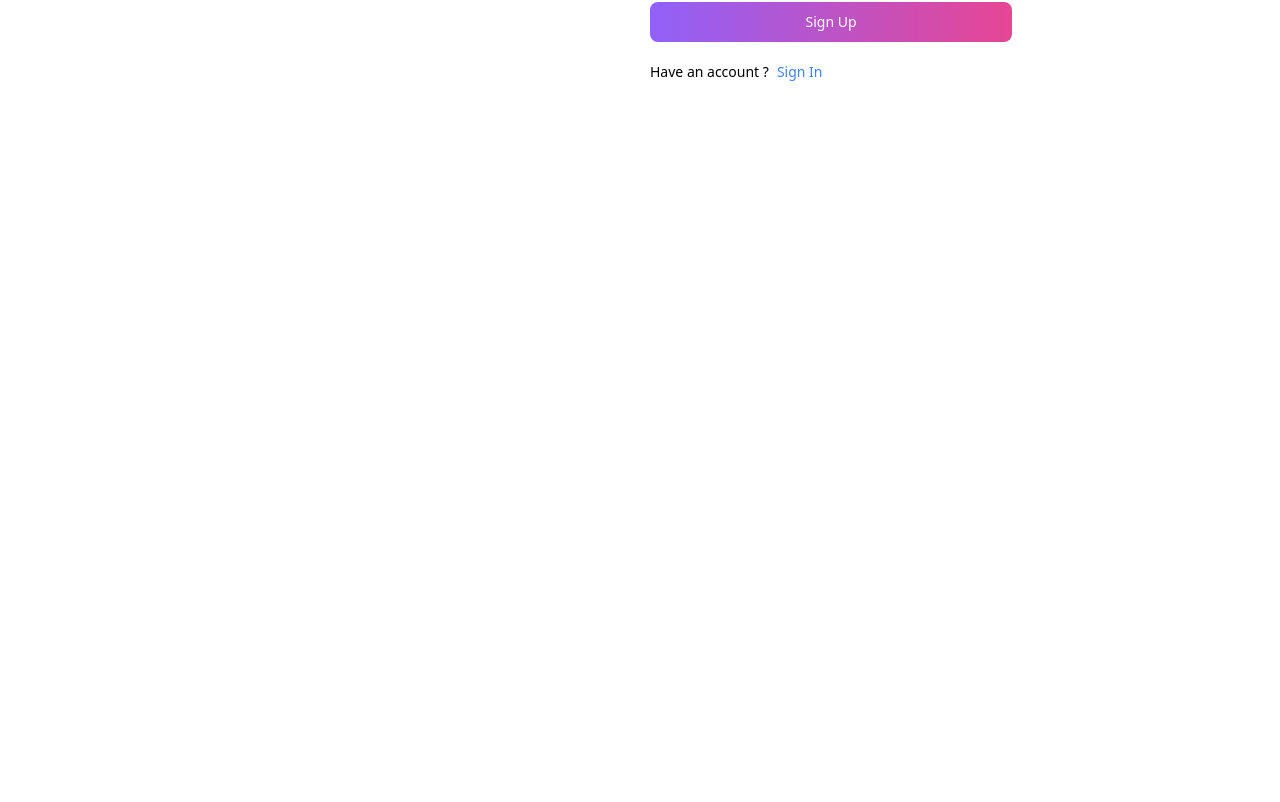
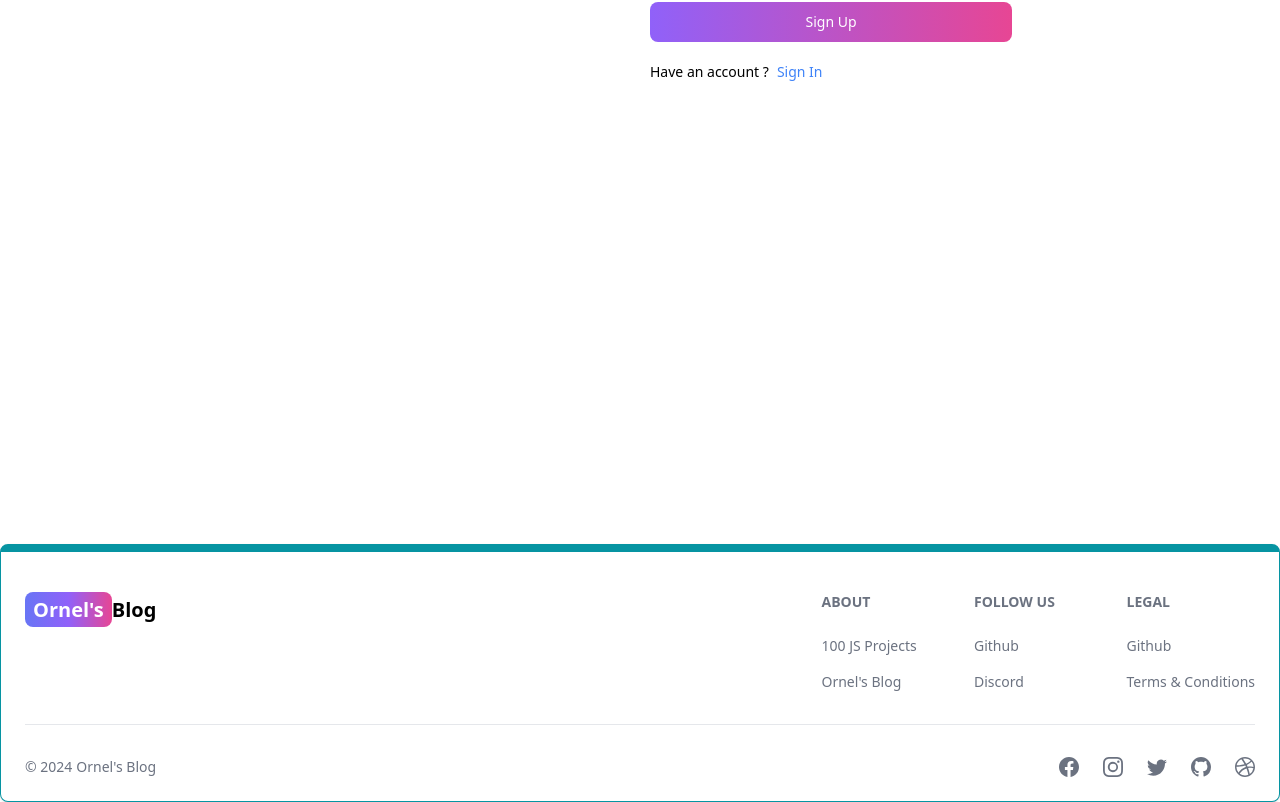
Before and after one commit to ornel77/mern-blog, a React (Vite) app in the folder client/: page /sign-up in a window 1280 px wide. Shown: the part 400-1202 px from the top of the page. Before the commit the page ends 944 px from the top, so only its background shows below. Built offline with nearby package versions, Linux system fonts and the light colour scheme.

Commit message:
create and add footer

```diff
--- a/client/src/App.jsx
+++ b/client/src/App.jsx
@@ -6,6 +6,7 @@
 import SignIn from './pages/SignIn'
 import SignUp from './pages/SignUp'
 import Header from './components/Header'
+import FooterComponent from './components/Footer'
 
 function App() {
   return (
@@ -19,6 +20,7 @@
         <Route path='/sign-in' element={<SignIn />} />
         <Route path='/sign-up' element={<SignUp />} />
       </Routes>
+      <FooterComponent />
     </BrowserRouter>
   );
 }
--- /dev/null
+++ b/client/src/components/Footer.jsx
@@ -0,0 +1,92 @@
+import { Footer } from 'flowbite-react';
+import { Link } from 'react-router-dom';
+import {
+  BsFacebook,
+  BsInstagram,
+  BsTwitter,
+  BsGithub,
+  BsDribbble,
+} from 'react-icons/bs';
+
+const FooterComponent = () => {
+  return (
+    <Footer container className='border border-t-8 border-teal-500'>
+      <div className='w-full max-w-7xl mx-auto '>
+        <div className='grid w-full justify-between sm:flex md:grid-cols-1'>
+          {/* logo */}
+          <div className='mt-5'>
+            <Link
+              to='/'
+              className='self-center whitespace-nowrap text-lg sm:text-xl font-semibold dark:text-white'
+            >
+              <span className='px-2 py-1 bg-gradient-to-r from-indigo-500 via-purple-500 to-pink-500 rounded-lg text-white'>
+                {"Ornel's"}
+              </span>
+              Blog
+            </Link>
+          </div>
+          <div className='grid grid-cols-2 gap-8 mt-4 sm:grid-cols-3 sm:gap-6'>
+            <div>
+              <Footer.Title title='About' />
+              <Footer.LinkGroup col>
+                <Footer.Link
+                  href='https://www.100jsprojects.com'
+                  target='_blank'
+                  rel='noopener noreferrer'
+                >
+                  100 JS Projects
+                </Footer.Link>
+                <Footer.Link
+                  href='/about'
+                  target='_blank'
+                  rel='noopener noreferrer'
+                >
+                  Ornel&apos;s Blog
+                </Footer.Link>
+              </Footer.LinkGroup>
+            </div>
+            <div>
+              <Footer.Title title='Follow Us' />
+              <Footer.LinkGroup col>
+                <Footer.Link
+                  href='https://www.github.com'
+                  target='_blank'
+                  rel='noopener noreferrer'
+                >
+                  Github
+                </Footer.Link>
+                <Footer.Link href='#' target='_blank' rel='noopener noreferrer'>
+                  Discord
+                </Footer.Link>
+              </Footer.LinkGroup>
+            </div>
+            <div>
+              <Footer.Title title='LEGAL' />
+              <Footer.LinkGroup col>
+                <Footer.Link href='#'>Github</Footer.Link>
+                <Footer.Link href='#'>Terms &amp; Conditions</Footer.Link>
+              </Footer.LinkGroup>
+            </div>
+          </div>
+        </div>
+        <Footer.Divider />
+        {/* Copyright and socials */}
+        <div className='w-full sm:flex sm:items-center sm:justify-between'>
+          <Footer.Copyright
+            href='#'
+            by="Ornel's Blog"
+            year={new Date().getFullYear()}
+          />
+          <div className='flex gap-6 sm:mt-0 mt-4 sm:justify-center'>
+            <Footer.Icon href='#' icon={BsFacebook} />
+            <Footer.Icon href='#' icon={BsInstagram} />
+            <Footer.Icon href='#' icon={BsTwitter} />
+            <Footer.Icon href='#' icon={BsGithub} />
+            <Footer.Icon href='#' icon={BsDribbble} />
+          </div>
+        </div>
+      </div>
+    </Footer>
+  );
+};
+export default FooterComponent;
```
